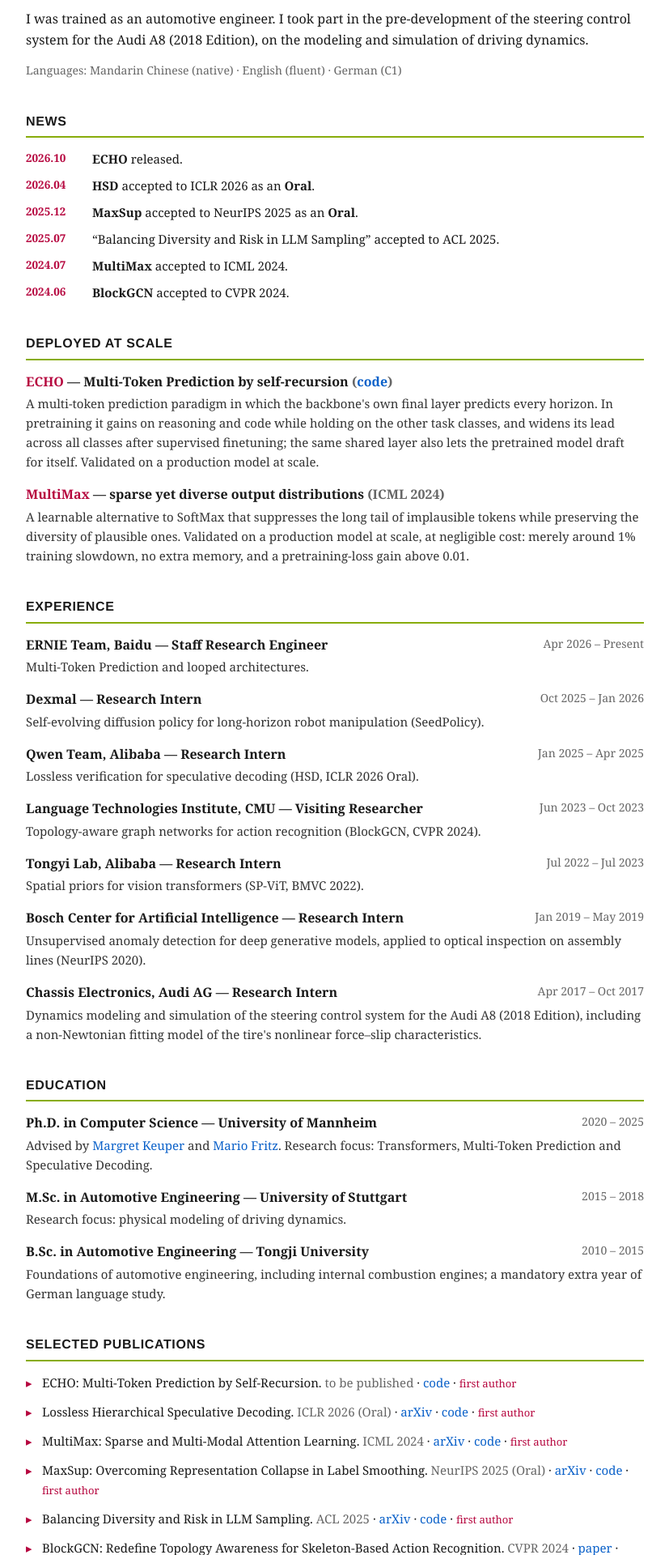
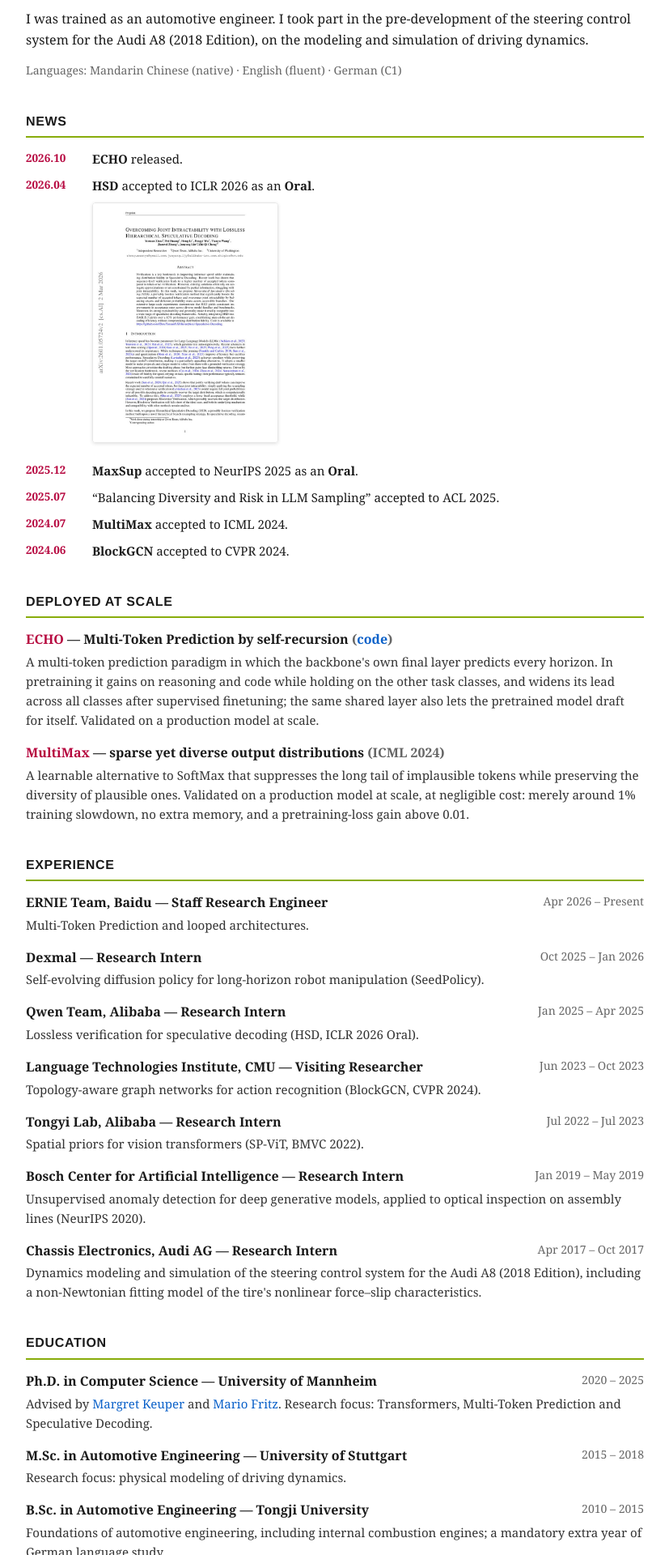
Before and after one commit to ZhouYuxuanYX/ZhouYuxuanYX.github.io, a Jekyll site: the page cv/index.html, which Jekyll copies as it is, in a window 1280 px wide. Shown: the part 444-2364 px from the top of the page at 81% size, without its empty margins (226-1053 px from the left). Built offline with Jekyll 4.4.1, drawn with Linux system fonts in a browser that asks for light colours.

Commit message:
CV: HSD paper preview under its News entry

```diff
--- a/cv/index.html
+++ b/cv/index.html
@@ -49,6 +49,8 @@
   ul.news{list-style:none; padding:0; margin:0}
   ul.news li{display:flex; gap:14px; margin:0 0 9px; font-size:15px}
   ul.news .date{color:var(--accent); font-weight:bold; flex:none; width:68px; font-size:13.5px; padding-top:1px}
+  .news-preview{margin:2px 0 14px 82px; max-width:230px}
+  .news-preview img{width:100%; height:auto; border:1px solid var(--line); border-radius:4px; box-shadow:0 1px 4px rgba(0,0,0,.12)}
   .foot{margin-top:46px; font-size:13px; color:#999; text-align:center}
   nav.top{margin:0 0 30px; padding-bottom:12px; border-bottom:1px solid var(--line);
           font-family:"Helvetica Neue",Arial,sans-serif; font-size:15px}
@@ -97,6 +99,13 @@
   <ul class="news">
     <li><span class="date">2026.10</span><span><strong>ECHO</strong> released.</span></li>
     <li><span class="date">2026.04</span><span><strong>HSD</strong> accepted to ICLR 2026 as an <strong>Oral</strong>.</span></li>
+  </ul>
+  <div class="news-preview">
+    <a href="https://iclr.cc/virtual/2026/oral/10010024">
+      <img src="hsd_preview.jpg" alt="HSD paper preview — Overcoming Joint Intractability with Lossless Hierarchical Speculative Decoding">
+    </a>
+  </div>
+  <ul class="news">
     <li><span class="date">2025.12</span><span><strong>MaxSup</strong> accepted to NeurIPS 2025 as an <strong>Oral</strong>.</span></li>
     <li><span class="date">2025.07</span><span>&ldquo;Balancing Diversity and Risk in LLM Sampling&rdquo; accepted to ACL 2025.</span></li>
     <li><span class="date">2024.07</span><span><strong>MultiMax</strong> accepted to ICML 2024.</span></li>
```
Also changed, not shown: cv/hsd_preview.jpg (added).
